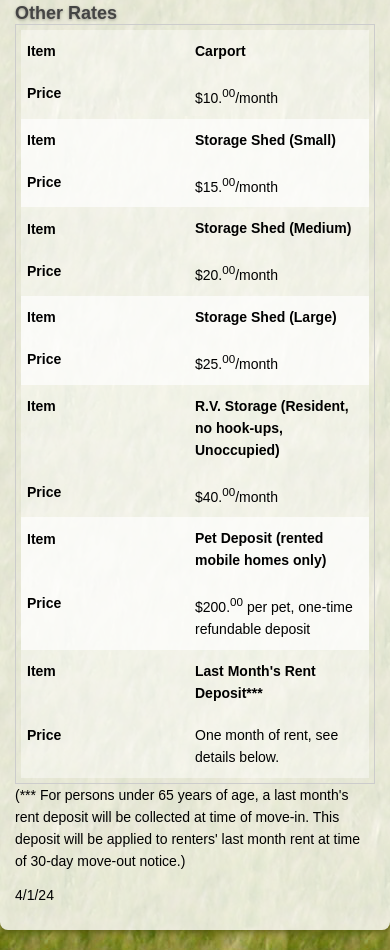
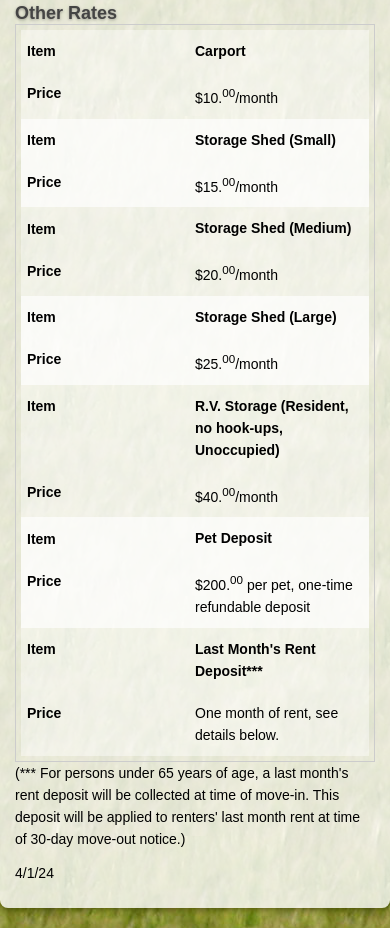
Before and after one commit to Kerrick/lmhp-site, a plain HTML site: page mobile-homes.html in a window 390 px wide. Shown: the part 2284-3234 px from the top of the page. After the commit the page ends 3212 px from the top, so only its background shows below. Drawn offline with Linux system fonts and the light colour scheme.

Commit message:
Update mobile-homes.html

```diff
--- a/mobile-homes.html
+++ b/mobile-homes.html
@@ -149,7 +149,7 @@
 						<td>$40.<sup>00</sup>/month</td>
 					</tr>
 					<tr>
-						<th>Pet Deposit (rented mobile homes only)</th>
+						<th>Pet Deposit</th>
 						<td>$200.<sup>00</sup> per pet, one-time refundable deposit</td>
 					</tr>
 					<tr>
```
